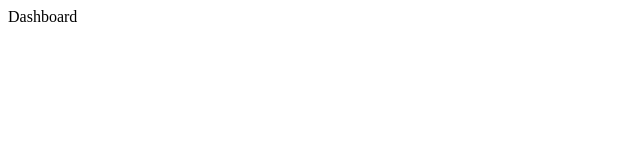
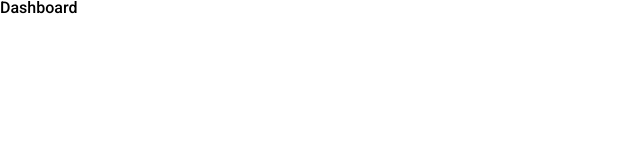
Before and after one commit to 7th-wanted-pre-onboarding-frontend/pre-onboarding-7th-2-2-1, a React (Create React App) app: page /dashboard in a window 1280 px wide. Shown: the top 160 px of the page, without its empty margins (0-640 px from the left). Built offline with nearby package versions, Linux system fonts and the light colour scheme.

Commit message:
style: 글로벌 스타일 추가

```diff
--- a/public/index.html
+++ b/public/index.html
@@ -8,6 +8,12 @@
       name="description"
       content="Web site created using create-react-app"
     />
+    <link rel="preconnect" href="https://fonts.googleapis.com" />
+    <link rel="preconnect" href="https://fonts.gstatic.com" crossorigin />
+    <link
+      href="https://fonts.googleapis.com/css2?family=Roboto:wght@500;700&display=swap"
+      rel="stylesheet"
+    />
     <title>Madup X Wanted</title>
   </head>
 
--- a/src/App.js
+++ b/src/App.js
@@ -1,7 +1,16 @@
 import React from 'react';
+
+import { ThemeProvider } from 'styled-components';
+import GlobalStyle from './styles/GlobalStyle';
+import defaultTheme from './styles/theme';
 
 import AppRouter from './router';
 
 export default function App() {
-  return <AppRouter />;
+  return (
+    <ThemeProvider theme={defaultTheme}>
+      <GlobalStyle />
+      <AppRouter />
+    </ThemeProvider>
+  );
 }
--- /dev/null
+++ b/src/styles/GlobalStyle.js
@@ -0,0 +1,19 @@
+import { createGlobalStyle } from 'styled-components';
+import reset from 'styled-reset';
+
+const GlobalStyle = createGlobalStyle`
+  ${reset}
+  * {
+    box-sizing: border-box;
+  }
+
+  body {
+    font-family: 'Roboto', sans-serif;
+  }
+
+  a {
+    text-decoration: none;
+  }
+`;
+
+export default GlobalStyle;
--- /dev/null
+++ b/src/styles/theme.js
@@ -0,0 +1,20 @@
+const defaultTheme = {
+  textColor: {
+    default: '#000000',
+    accent: '#FFFFFF'
+  },
+  btnColor: {
+    default: '#D9D9D9',
+    active: '#000000',
+    accent: '#0094FF'
+  },
+  bgColor: {
+    default: 'white',
+    accent: '#0094FF'
+  },
+  border: {
+    default: '#000000'
+  }
+};
+
+export default defaultTheme;
```
